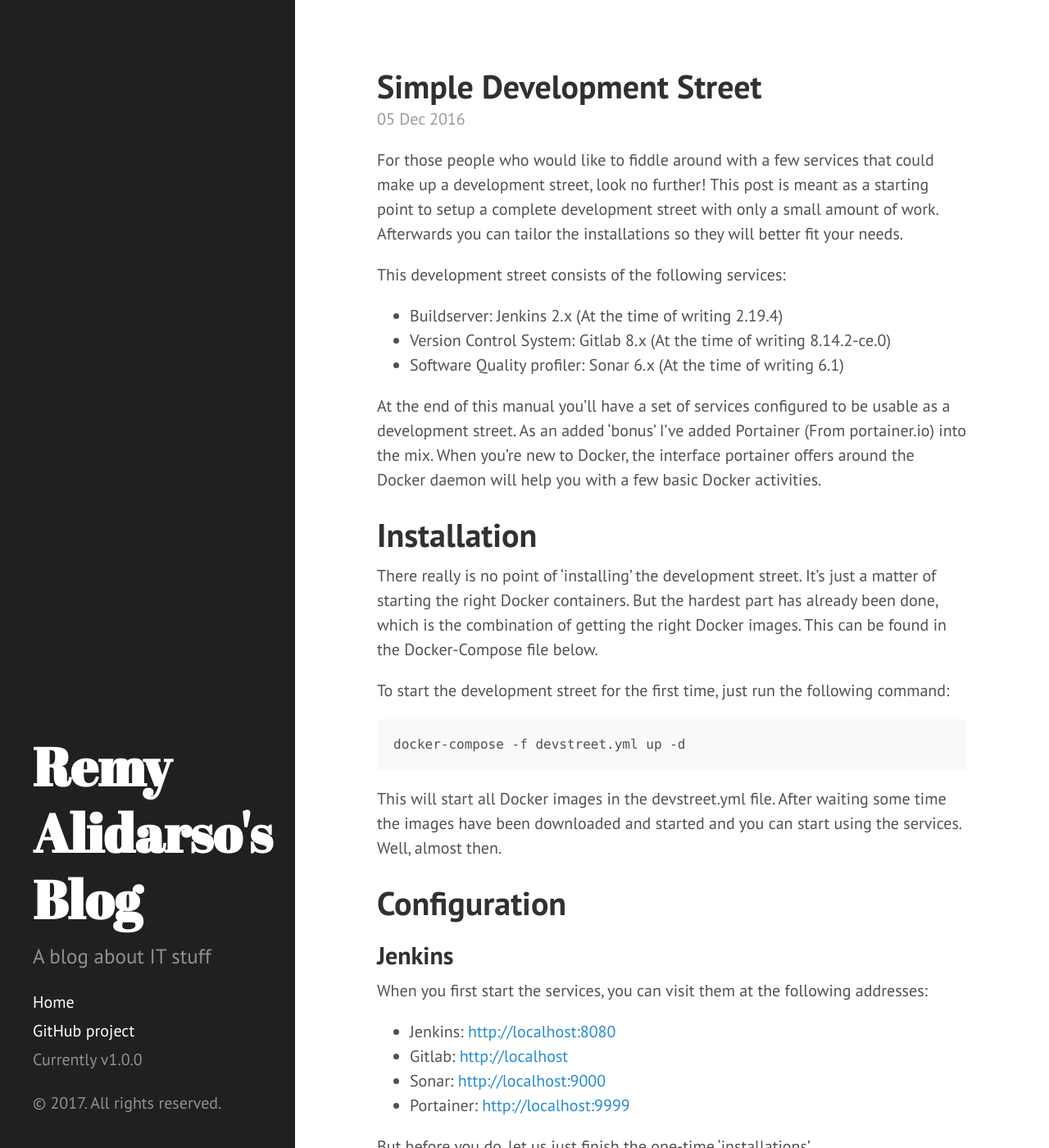
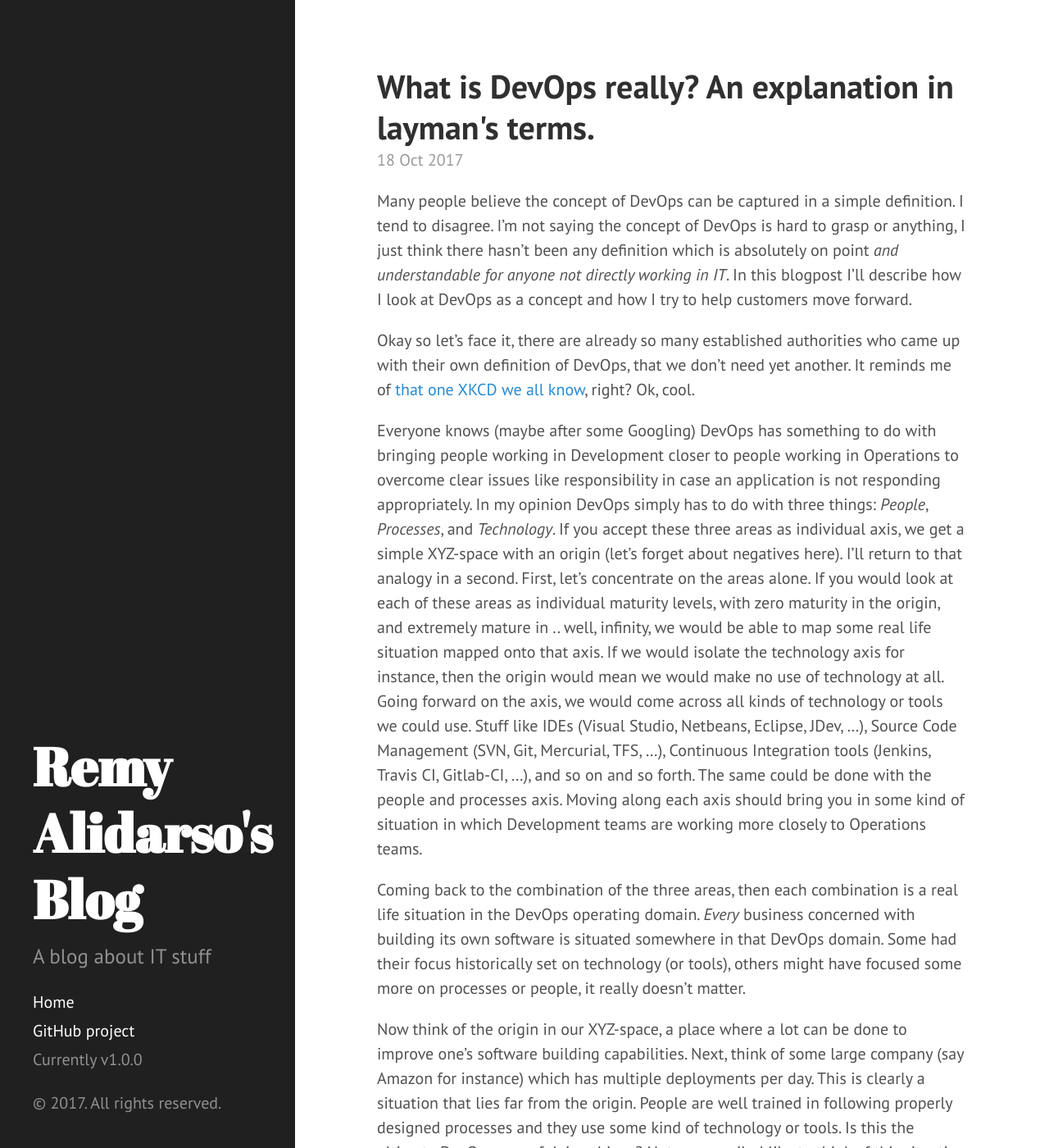
Before and after one commit to Remy541/remy541.github.io, a Jekyll site: the page built from index.html, in a window 1280 px wide and 1400 px high. Shown: the whole window at 82% size. Built offline with Jekyll 4.4.1, drawn with Linux system fonts in a browser that asks for light colours; the list of posts is cut into pages by our own code; some of the changed text lies outside the part shown.

Commit message:
After almost a year, finally a new blogpost! :+

```diff
--- a/_config.yml
+++ b/_config.yml
@@ -23,8 +23,8 @@ github:
 
 
 # Plugins
-whitelist: []
-gems:      [jekyll-paginate]
+whitelist:        []
+plugins:          [jekyll-paginate]
 
 
 # Conversion
--- /dev/null
+++ b/_posts/2017-10-18-What-is-DevOps-really.md
@@ -0,0 +1,20 @@
+---
+layout: post
+title: What is DevOps really? An explanation in layman's terms.
+---
+
+Many people believe the concept of DevOps can be captured in a simple definition. I tend to disagree. I'm not saying the concept of DevOps is hard to grasp or anything, I just think there hasn't been any definition which is absolutely on point *and understandable for anyone not directly working in IT*. In this blogpost I'll describe how I look at DevOps as a concept and how I try to help customers move forward.
+
+Okay so let's face it, there are already so many established authorities who came up with their own definition of DevOps, that we don't need yet another. It reminds me of [that one XKCD we all know](https://xkcd.com/927/), right? Ok, cool.
+
+Everyone knows (maybe after some Googling) DevOps has something to do with bringing people working in Development closer to people working in Operations to overcome clear issues like responsibility in case an application is not responding appropriately. In my opinion DevOps simply has to do with three things: *People*, *Processes*, and *Technology*. If you accept these three areas as individual axis, we get a simple XYZ-space with an origin (let's forget about negatives here). I'll return to that analogy in a second. First, let's concentrate on the areas alone. If you would look at each of these areas as individual maturity levels, with zero maturity in the origin, and extremely mature in .. well, infinity, we would be able to map some real life situation mapped onto that axis. If we would isolate the technology axis for instance, then the origin would mean we would make no use of technology at all. Going forward on the axis, we would come across all kinds of technology or tools we could use. Stuff like IDEs (Visual Studio, Netbeans, Eclipse, JDev, ...), Source Code Management (SVN, Git, Mercurial, TFS, ...), Continuous Integration tools (Jenkins, Travis CI, Gitlab-CI, ...), and so on and so forth. The same could be done with the people and processes axis. Moving along each axis should bring you in some kind of situation in which Development teams are working more closely to Operations teams.
+
+Coming back to the combination of the three areas, then each combination is a real life situation in the DevOps operating domain. *Every* business concerned with building its own software is situated somewhere in that DevOps domain. Some had their focus historically set on technology (or tools), others might have focused some more on processes or people, it really doesn't matter.
+
+Now think of the origin in our XYZ-space, a place where a lot can be done to improve one's software building capabilities. Next, think of some large company (say Amazon for instance) which has multiple deployments per day. This is clearly a situation that lies far from the origin. People are well trained in following properly designed processes and they use some kind of technology or tools. Is this the ultimate DevOps way of doing things? Not necessarily. I like to think of this situation as a bicycle chain. There are no loose chain links (at least in plain sight), and the company is able to quickly have a change deployed on their servers in reasonable time. Is this the end goal then? Again, not necessarily. The company might want to make things more efficient, or they would like to add features (more logging, more or better monitoring). It all depends.
+
+Having said that, I think most of us have had customers asking questions like
+
+> I would like to do DevOps, because that's trending everywhere in technology-land, can you help me with that?
+
+Of course we first have to explain what DevOps is, but none of the known definitions will help our customer understand what it exactly means since it's not necessarily their area of expertise. I usually explain the analogy described above, after which I suggest to make up the status quo; where in the XYZ-space are they situated now, or which chain links do they already have (with or without some linked to one another already), and what kind of chain links they feel they are missing to complete the bicycle chain? So when would they like to be where having spent how much resources? All these questions should be answered in light of one underlying question; Will this help to build and maintain a software application in a more efficient way than we are doing now?
```
Also changed, not shown: docker-compose.yml (line endings or trailing spaces).
